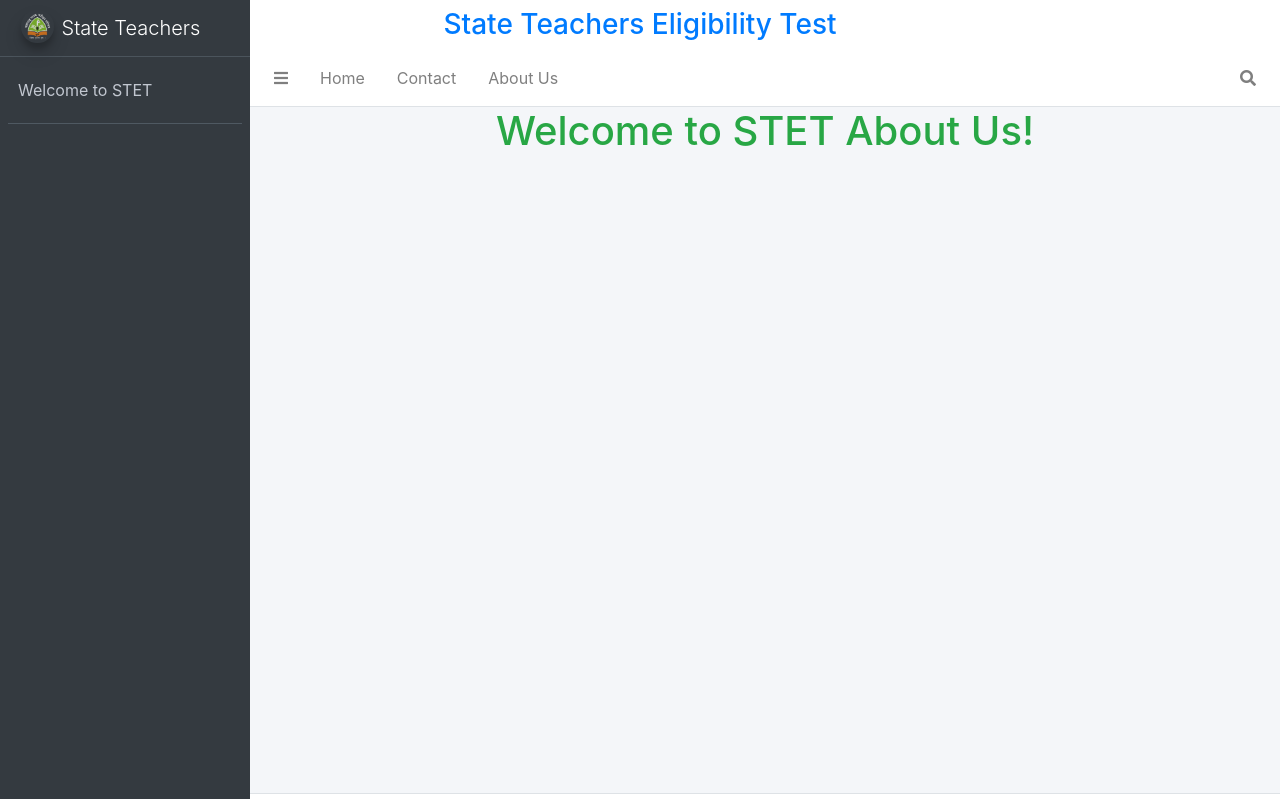
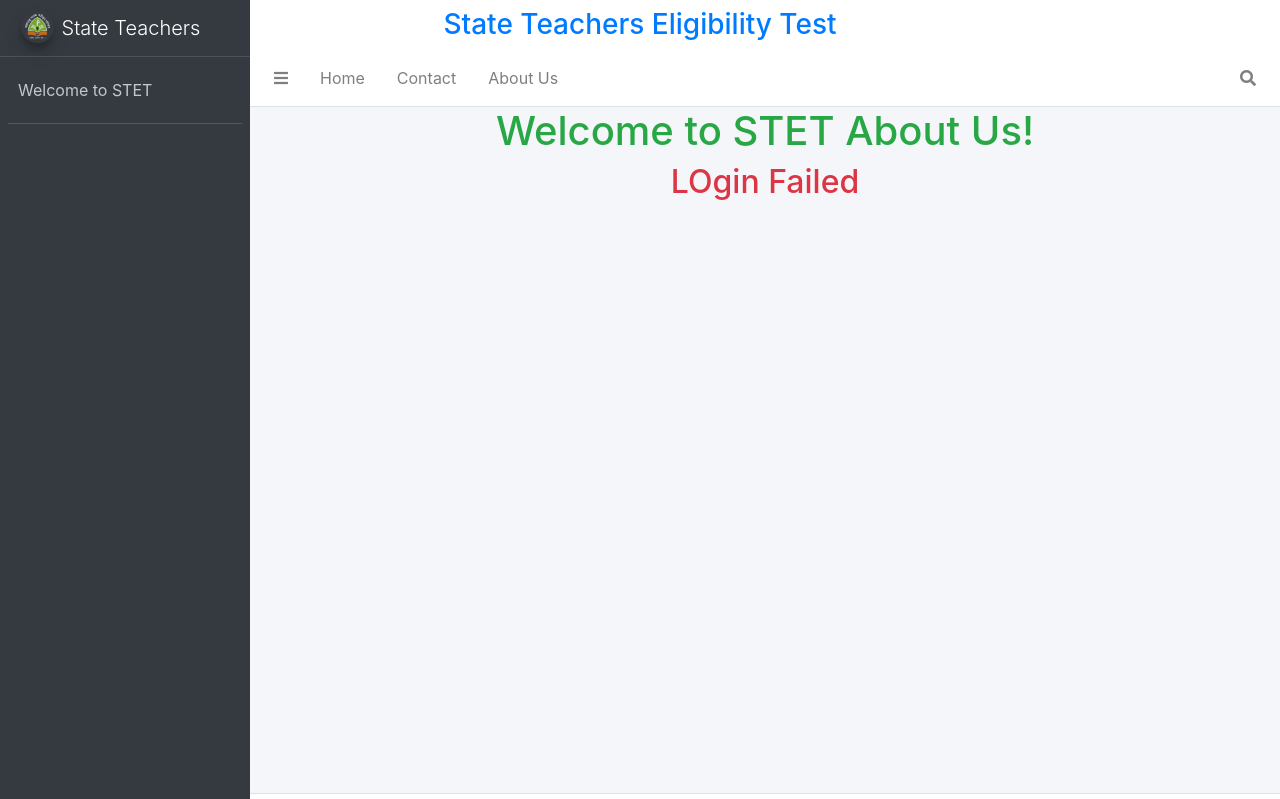
Before and after one commit to Rameshwar-Chavan/STET, a Django app: page /about/ in a window 1280 px wide. Shown: the top 799 px of the page. Run offline with Django 3.2, Linux system fonts and the light colour scheme; some libraries are stand-ins or nearby versions.

```diff
--- a/templates/about.html
+++ b/templates/about.html
@@ -1,4 +1,5 @@
 {% extends 'master.html' %}
 {% block body %}
     <h1 class="text-success text-center">Welcome to STET About Us!</h1>
+    <h2 class="text-danger text-center">LOgin Failed</h2>
 {% endblock body %}
```
